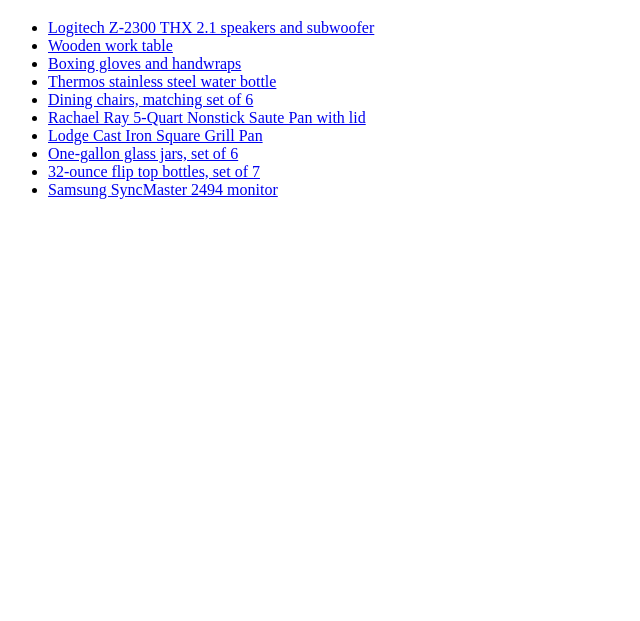
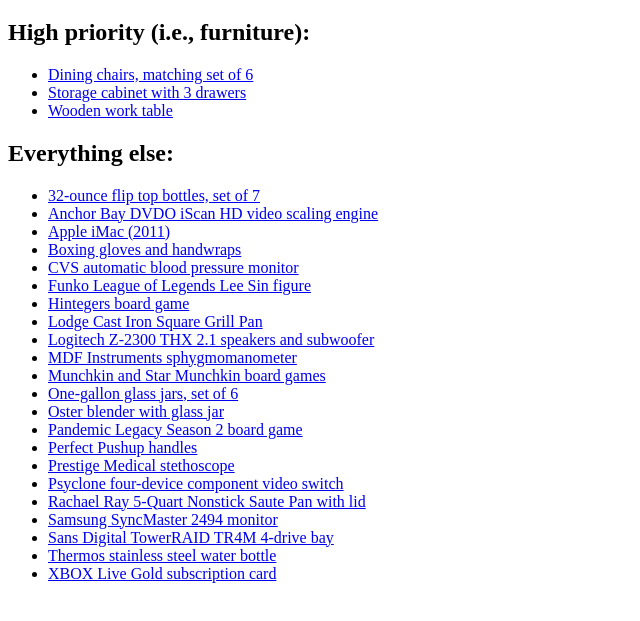
Before and after one commit to macht/declutter, an Astro site: page / in a window 1280 px wide. Shown: the part 61-682 px from the top of the page, without its empty margins (0-640 px from the left). Built offline with nearby package versions, Linux system fonts and the light colour scheme; Astro itself is replaced by a stand-in of ours.

Commit message:
update schema, add items

```diff
--- a/src/content.config.ts
+++ b/src/content.config.ts
@@ -6,7 +6,8 @@
     schema: ({ image }) => z.object({
         title: z.string(),
         image: image(),
-        description: z.string()
+        description: z.string(),
+        priority: z.boolean()
     })
 });
 
--- a/src/data/items.json
+++ b/src/data/items.json
@@ -3,60 +3,175 @@
         "id": "1",
         "title": "Logitech Z-2300 THX 2.1 speakers and subwoofer",
         "image": "./images/1.jpg",
-        "description": "The subwoofer and control panel work great. The satellites buzz at high volumes, but work fine when turned down."
+        "description": "The subwoofer and control panel work great. The satellites buzz at high volumes, but work fine when turned down.",
+        "priority": false
     },
     {
         "id": "2",
         "title": "Wooden work table",
         "image": "./images/2.jpg",
-        "description": "Worn, but solid."
+        "description": "Worn, but solid.",
+        "priority": true
     },
     {
         "id": "3",
         "title": "Boxing gloves and handwraps",
         "image": "./images/3.jpg",
-        "description": "New and unused."
+        "description": "New and unused.",
+        "priority": false
     },
     {
         "id": "4",
         "title": "Thermos stainless steel water bottle",
         "image": "./images/4.jpg",
-        "description": "New and unused."
+        "description": "New and unused.",
+        "priority": false
     },
     {
         "id": "5",
         "title": "Dining chairs, matching set of 6",
         "image": "./images/5.jpg",
-        "description": ""
+        "description": "",
+        "priority": true
     },
     {
         "id": "6",
         "title": "Rachael Ray 5-Quart Nonstick Saute Pan with lid",
         "image": "./images/6.jpg",
-        "description": "Rarely used, in excellent condition."
+        "description": "Rarely used, in excellent condition.",
+        "priority": false
     },
     {
         "id": "7",
         "title": "Lodge Cast Iron Square Grill Pan",
         "image": "./images/7.jpg",
-        "description": "Rarely used, in good condition."
+        "description": "Rarely used, in good condition.",
+        "priority": false
     },
     {
         "id": "8",
         "title": "One-gallon glass jars, set of 6",
         "image": "./images/8.jpg",
-        "description": "These jars previously held refrigerated kimchi. They have since been washed and stored."
+        "description": "These jars previously held refrigerated kimchi. They have since been washed and stored.",
+        "priority": false
     },
     {
         "id": "9",
         "title": "32-ounce flip top bottles, set of 7",
         "image": "./images/9.jpg",
-        "description": "These bottles previously held mead. They have since been washed and stored."
+        "description": "These bottles previously held mead. They have since been washed and stored.",
+        "priority": false
     },
     {
         "id": "10",
         "title": "Samsung SyncMaster 2494 monitor",
         "image": "./images/10.jpg",
-        "description": "Works. It accepts VGA or DVI connectors (or an appropriate converter). I can provide cables."
+        "description": "Works. It accepts VGA or DVI connectors (or an appropriate converter). I can provide cables.",
+        "priority": false
+    },
+    {
+        "id": "11",
+        "title": "Perfect Pushup handles",
+        "image": "./images/11.jpg",
+        "description": "",
+        "priority": false
+    },
+    {
+        "id": "12",
+        "title": "Pandemic Legacy Season 2 board game",
+        "image": "./images/12.jpg",
+        "description": "New and sealed.",
+        "priority": false
+    },
+    {
+        "id": "13",
+        "title": "Funko League of Legends Lee Sin figure",
+        "image": "./images/13.jpg",
+        "description": "New and sealed.",
+        "priority": false
+    },
+    {
+        "id": "14",
+        "title": "Hintegers board game",
+        "image": "./images/14.jpg",
+        "description": "New and sealed.",
+        "priority": false
+    },
+    {
+        "id": "15",
+        "title": "Munchkin and Star Munchkin board games",
+        "image": "./images/15.jpg",
+        "description": "",
+        "priority": false
+    },
+    {
+        "id": "16",
+        "title": "CVS automatic blood pressure monitor",
+        "image": "./images/16.jpg",
+        "description": "",
+        "priority": false
+    },
+    {
+        "id": "17",
+        "title": "MDF Instruments sphygmomanometer",
+        "image": "./images/17.jpg",
+        "description": "",
+        "priority": false
+    },
+    {
+        "id": "18",
+        "title": "Prestige Medical stethoscope",
+        "image": "./images/18.jpg",
+        "description": "",
+        "priority": false
+    },
+    {
+        "id": "19",
+        "title": "Psyclone four-device component video switch",
+        "image": "./images/19.jpg",
+        "description": "Works. Useful for connecting multiple retro video game consoles to a single television.",
+        "priority": false
+    },
+    {
+        "id": "20",
+        "title": "Anchor Bay DVDO iScan HD video scaling engine",
+        "image": "./images/20.jpg",
+        "description": "Works. Useful for upscaling the resolution of older game consoles to support newer televisions.",
+        "priority": false
+    },
+    {
+        "id": "21",
+        "title": "XBOX Live Gold subscription card",
+        "image": "./images/21.jpg",
+        "description": "Unused but very old; no idea if it works.",
+        "priority": false
+    },
+    {
+        "id": "22",
+        "title": "Sans Digital TowerRAID TR4M 4-drive bay",
+        "image": "./images/22.jpg",
+        "description": "Comes with the interface card. Useful for connecting multiple 3.5\" hard drives to a computer in a RAID or JBOD configuration.",
+        "priority": false
+    },
+    {
+        "id": "23",
+        "title": "Storage cabinet with 3 drawers",
+        "image": "./images/23.jpg",
+        "description": "",
+        "priority": true
+    },
+    {
+        "id": "24",
+        "title": "Apple iMac (2011)",
+        "image": "./images/24.jpg",
+        "description": "Top glass is cracked, but the screen underneath is intact. Unsure if it's working, but it will need a new hard drive (at least).",
+        "priority": false
+    },
+    {
+        "id": "25",
+        "title": "Oster blender with glass jar",
+        "image": "./images/25.jpg",
+        "description": "",
+        "priority": false
     }
 ]
--- a/src/pages/index.astro
+++ b/src/pages/index.astro
@@ -2,11 +2,22 @@
 import { getCollection } from "astro:content";
 import BaseLayout from '../layouts/BaseLayout.astro';
 const pageTitle = "Jar's Free Stuff";
-const items = await getCollection('itemCollection');
+const priorityItems = await getCollection('itemCollection', ({ data }) => { return data.priority == true });
+const standarditems = await getCollection('itemCollection', ({ data }) => { return data.priority !== true });
 ---
 
 <BaseLayout pageTitle={pageTitle}>
+	<h2>High priority (i.e., furniture):</h2>
 	<ul>
-		{items.map((item: any) => <li><a href={`/items/${item.id}/`}>{item.data.title}</a></li>)}
+		{priorityItems
+			.sort((a, b) => a.data.title.localeCompare(b.data.title))
+			.map((item: any) => <li><a href={`/items/${item.id}/`}>{item.data.title}</a></li>)}
+	</ul>
+
+	<h2>Everything else:</h2>
+	<ul>
+		{standarditems
+			.sort((a, b) => a.data.title.localeCompare(b.data.title))
+			.map((item: any) => <li><a href={`/items/${item.id}/`}>{item.data.title}</a></li>)}
 	</ul>
 </BaseLayout>
```
Also changed, not shown: src/data/images/11.jpg (added), src/data/images/12.jpg (added), src/data/images/13.jpg (added), src/data/images/14.jpg (added), src/data/images/15.jpg (added), src/data/images/16.jpg (added), src/data/images/17.jpg (added), src/data/images/18.jpg (added), src/data/images/19.jpg (added), src/data/images/20.jpg (added), src/data/images/21.jpg (added), src/data/images/22.jpg (added), src/data/images/23.jpg (added), src/data/images/24.jpg (added), 1 more files.
